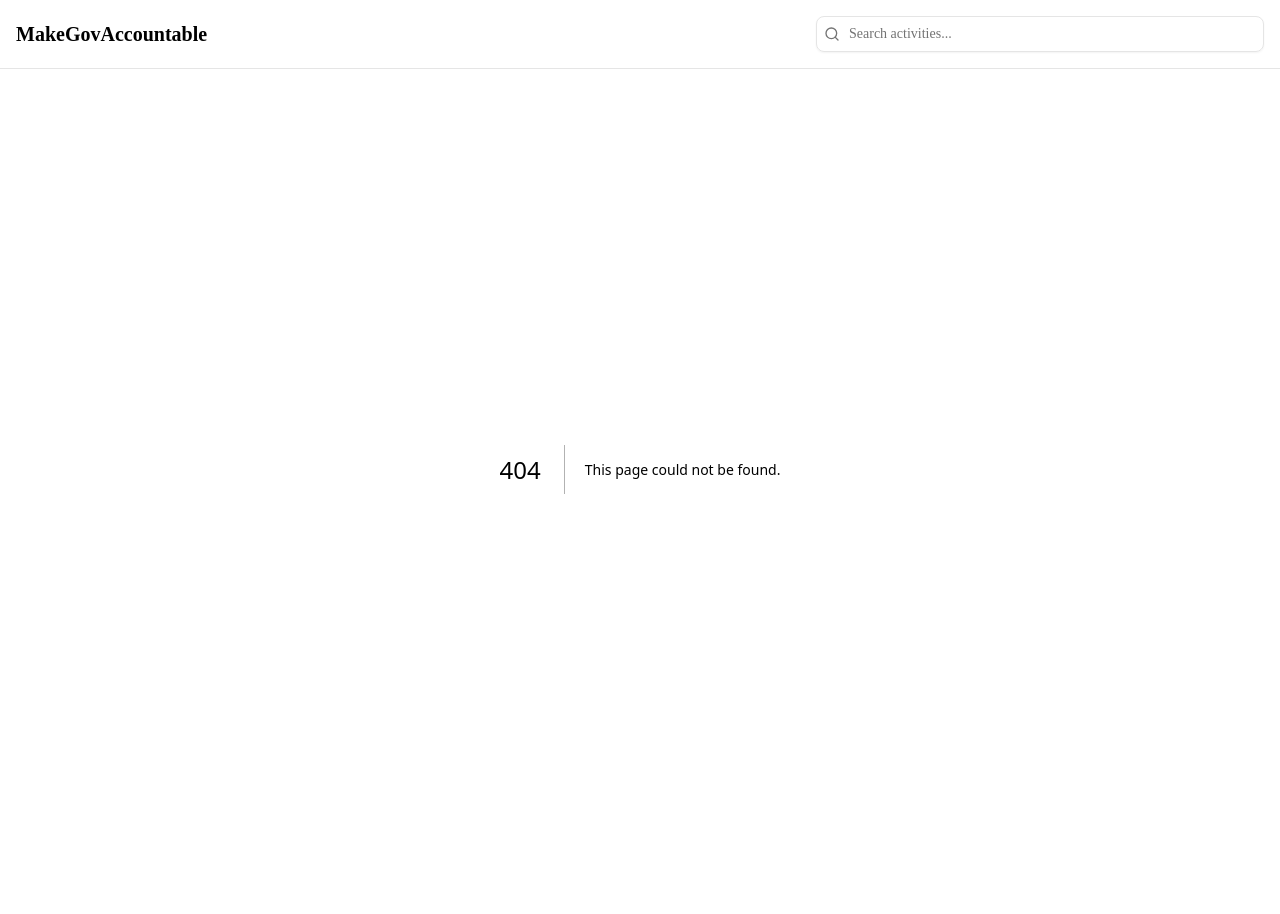
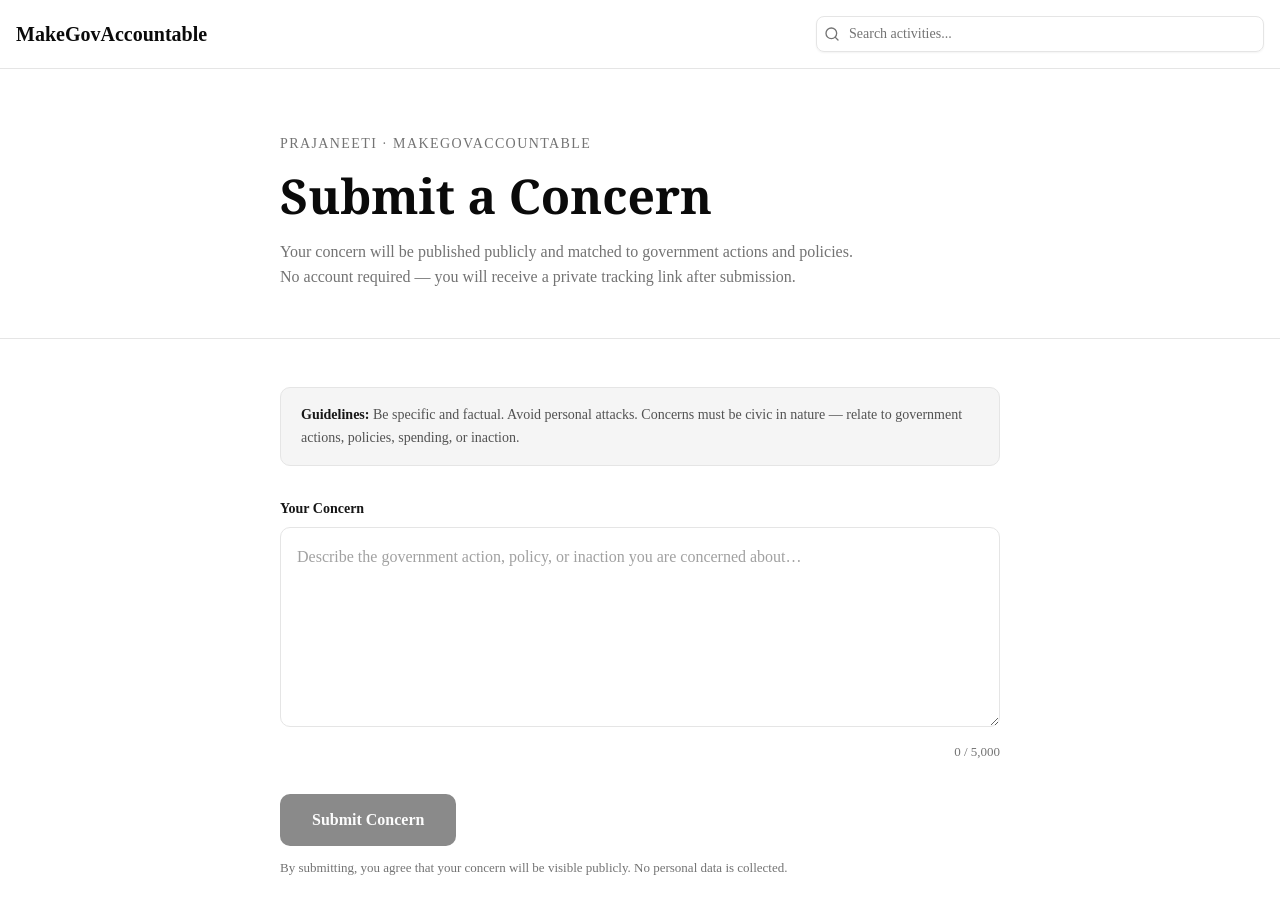
Before and after one commit to PrajaNeeti/MakeGovAccountable, a Next.js app in the folder frontend/: page /submit in a window 1280 px wide. Before the commit this address had no page. Shown: the top 914 px of the page. Before the commit the page ends 869 px from the top, so only its background shows below. Built offline with nearby package versions, Linux system fonts and the light colour scheme.

Commit message:
feat(3-01): add /submit page with textarea, char counter, and stark-black CTA

```diff
--- /dev/null
+++ b/frontend/src/app/submit/page.tsx
@@ -0,0 +1,214 @@
+'use client';
+
+import { useState, useTransition } from 'react';
+import { useRouter } from 'next/navigation';
+import { submitConcern } from '@/app/actions/submitConcern';
+
+export default function SubmitPage() {
+  const router = useRouter();
+  const [isPending, startTransition] = useTransition();
+  const [content, setContent] = useState('');
+  const [error, setError] = useState<string | null>(null);
+  const [charCount, setCharCount] = useState(0);
+
+  const MAX_CHARS = 5000;
+
+  function handleChange(e: React.ChangeEvent<HTMLTextAreaElement>) {
+    const val = e.target.value;
+    setContent(val);
+    setCharCount(val.length);
+    if (error) setError(null);
+  }
+
+  function handleSubmit(e: React.FormEvent<HTMLFormElement>) {
+    e.preventDefault();
+    setError(null);
+
+    startTransition(async () => {
+      const result = await submitConcern(content);
+      if (!result.success) {
+        setError(result.error);
+        return;
+      }
+      router.push(`/track/${result.trackingToken}`);
+    });
+  }
+
+  return (
+    <main className="min-h-screen bg-[oklch(1_0_0)]">
+      {/* Hero section */}
+      <section
+        className="border-b border-[oklch(0.922_0_0)]"
+        style={{ padding: '64px 0 48px' }}
+      >
+        <div className="mx-auto max-w-3xl px-6">
+          <p
+            className="text-[14px] font-medium tracking-widest uppercase text-[oklch(0.556_0_0)]"
+            style={{ marginBottom: '16px' }}
+          >
+            PrajaNeeti · MakeGovAccountable
+          </p>
+          <h1
+            className="font-serif font-bold leading-tight text-[oklch(0.145_0_0)]"
+            style={{ fontSize: '48px', lineHeight: '1.1', marginBottom: '16px' }}
+          >
+            Submit a Concern
+          </h1>
+          <p
+            className="text-[oklch(0.556_0_0)]"
+            style={{ fontSize: '16px', lineHeight: '1.6', maxWidth: '580px' }}
+          >
+            Your concern will be published publicly and matched to government
+            actions and policies. No account required — you will receive a
+            private tracking link after submission.
+          </p>
+        </div>
+      </section>
+
+      {/* Form */}
+      <section style={{ padding: '48px 0 96px' }}>
+        <div className="mx-auto max-w-3xl px-6">
+          <form onSubmit={handleSubmit} noValidate>
+            {/* Instructions card */}
+            <div
+              className="rounded-lg border border-[oklch(0.922_0_0)] bg-[oklch(0.97_0_0)]"
+              style={{ padding: '16px 20px', marginBottom: '32px' }}
+            >
+              <p className="text-[14px] text-[oklch(0.439_0_0)] leading-relaxed">
+                <strong className="text-[oklch(0.205_0_0)]">Guidelines:</strong>{' '}
+                Be specific and factual. Avoid personal attacks. Concerns must be
+                civic in nature — relate to government actions, policies,
+                spending, or inaction.
+              </p>
+            </div>
+
+            {/* Label */}
+            <label
+              htmlFor="concern-content"
+              className="block font-semibold text-[oklch(0.205_0_0)]"
+              style={{ fontSize: '14px', marginBottom: '8px' }}
+            >
+              Your Concern
+            </label>
+
+            {/* Textarea */}
+            <textarea
+              id="concern-content"
+              name="content"
+              value={content}
+              onChange={handleChange}
+              required
+              minLength={10}
+              maxLength={MAX_CHARS}
+              disabled={isPending}
+              placeholder="Describe the government action, policy, or inaction you are concerned about…"
+              className="w-full rounded-lg border text-[oklch(0.145_0_0)] placeholder:text-[oklch(0.708_0_0)] bg-white resize-y focus:outline-none transition-colors"
+              style={{
+                borderColor: error ? 'oklch(0.577 0.245 27.325)' : 'oklch(0.922 0 0)',
+                padding: '16px',
+                fontSize: '16px',
+                lineHeight: '1.6',
+                minHeight: '200px',
+                boxShadow: error
+                  ? '0 0 0 2px oklch(0.577 0.245 27.325 / 0.15)'
+                  : 'none',
+              }}
+              onFocus={(e) => {
+                e.currentTarget.style.borderColor = 'oklch(0.439 0 0)';
+                e.currentTarget.style.boxShadow =
+                  '0 0 0 3px oklch(0.205 0 0 / 0.08)';
+              }}
+              onBlur={(e) => {
+                e.currentTarget.style.borderColor = error
+                  ? 'oklch(0.577 0.245 27.325)'
+                  : 'oklch(0.922 0 0)';
+                e.currentTarget.style.boxShadow = error
+                  ? '0 0 0 2px oklch(0.577 0.245 27.325 / 0.15)'
+                  : 'none';
+              }}
+            />
+
+            {/* Char counter + error row */}
+            <div
+              className="flex items-start justify-between"
+              style={{ marginTop: '8px' }}
+            >
+              {error ? (
+                <p
+                  role="alert"
+                  className="text-[oklch(0.577_0.245_27.325)] font-medium"
+                  style={{ fontSize: '14px' }}
+                >
+                  {error}
+                </p>
+              ) : (
+                <span />
+              )}
+              <span
+                className="text-[oklch(0.556_0_0)] tabular-nums ml-auto"
+                style={{ fontSize: '13px' }}
+              >
+                {charCount} / {MAX_CHARS.toLocaleString()}
+              </span>
+            </div>
+
+            {/* Submit button */}
+            <div style={{ marginTop: '32px' }}>
+              <button
+                id="submit-concern-btn"
+                type="submit"
+                disabled={isPending || content.trim().length < 10}
+                className="inline-flex items-center justify-center gap-2 rounded-lg font-semibold text-white transition-all focus:outline-none focus-visible:ring-2 focus-visible:ring-offset-2"
+                style={{
+                  backgroundColor: isPending
+                    ? 'oklch(0.439 0 0)'
+                    : 'oklch(0.205 0 0)',
+                  color: 'oklch(0.985 0 0)',
+                  padding: '14px 32px',
+                  fontSize: '16px',
+                  cursor:
+                    isPending || content.trim().length < 10
+                      ? 'not-allowed'
+                      : 'pointer',
+                  opacity: content.trim().length < 10 ? 0.5 : 1,
+                  transition: 'background-color 0.15s, opacity 0.15s',
+                }}
+                onMouseEnter={(e) => {
+                  if (!isPending && content.trim().length >= 10) {
+                    e.currentTarget.style.backgroundColor = 'oklch(0.269 0 0)';
+                  }
+                }}
+                onMouseLeave={(e) => {
+                  e.currentTarget.style.backgroundColor = isPending
+                    ? 'oklch(0.439 0 0)'
+                    : 'oklch(0.205 0 0)';
+                }}
+              >
+                {isPending ? (
+                  <>
+                    <span
+                      className="inline-block rounded-full border-2 border-white/30 border-t-white animate-spin"
+                      style={{ width: '16px', height: '16px' }}
+                      aria-hidden="true"
+                    />
+                    Publishing…
+                  </>
+                ) : (
+                  'Submit Concern'
+                )}
+              </button>
+
+              <p
+                className="text-[oklch(0.556_0_0)]"
+                style={{ fontSize: '13px', marginTop: '12px' }}
+              >
+                By submitting, you agree that your concern will be visible
+                publicly. No personal data is collected.
+              </p>
+            </div>
+          </form>
+        </div>
+      </section>
+    </main>
+  );
+}
```
